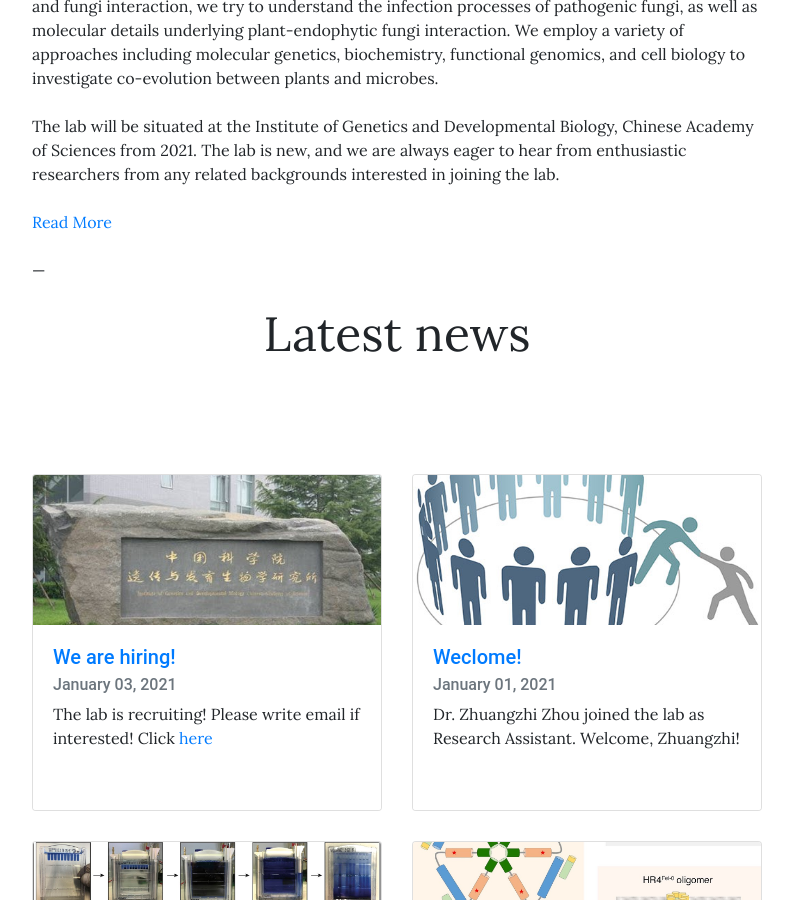
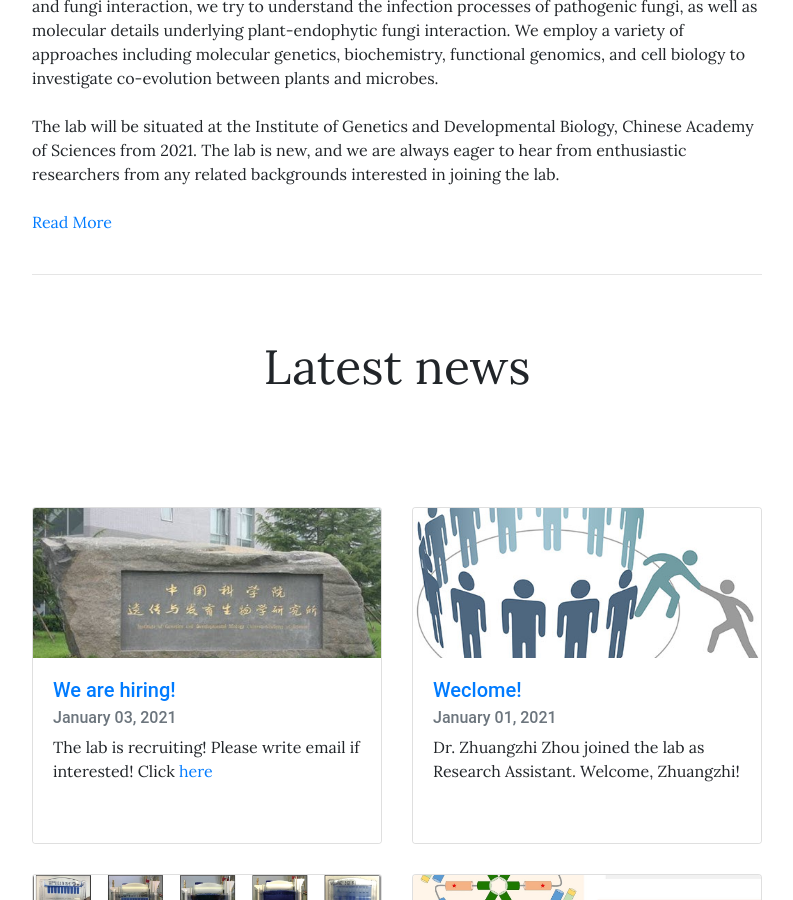
Before and after one commit to leili-plantmicrobe/leili-plantmicrobe.github.io, a Jekyll site: the page built from pages/home.md, in a window 1280 px wide and 900 px high, scrolled down 582 px. Shown: the whole window, without its empty margins (243-1036 px from the left). Built offline with Jekyll 4.4.1, drawn with Linux system fonts in a browser that asks for light colours.

Commit message:
Update home.md

```diff
--- a/pages/home.md
+++ b/pages/home.md
@@ -12,8 +12,7 @@ permalink: /
 Research
 </font>
 </p>
-<br/>
-<br/>
+<br/><br/>
 We are interested in the molecular mechanism of plant-microbe interaction. Focusing on plant and fungi interaction, we try to understand the infection processes of pathogenic fungi, as well as molecular details underlying plant-endophytic fungi interaction. We employ a variety of approaches including molecular genetics, biochemistry, functional genomics, and cell biology to investigate co-evolution between plants and microbes.
 <br/>
 <br/>
@@ -21,12 +20,12 @@ The lab will be situated at the Institute of Genetics and Developmental Biology,
 <br/>
 <br/>
 [Read More](/about/)
-<br/>
-<br/>
+<br/><br/>
+
 ---
 <br/>
 <p align="center">
-<font size="20">
+<font size="16">
 Latest news
 </font>
 </p>
```
